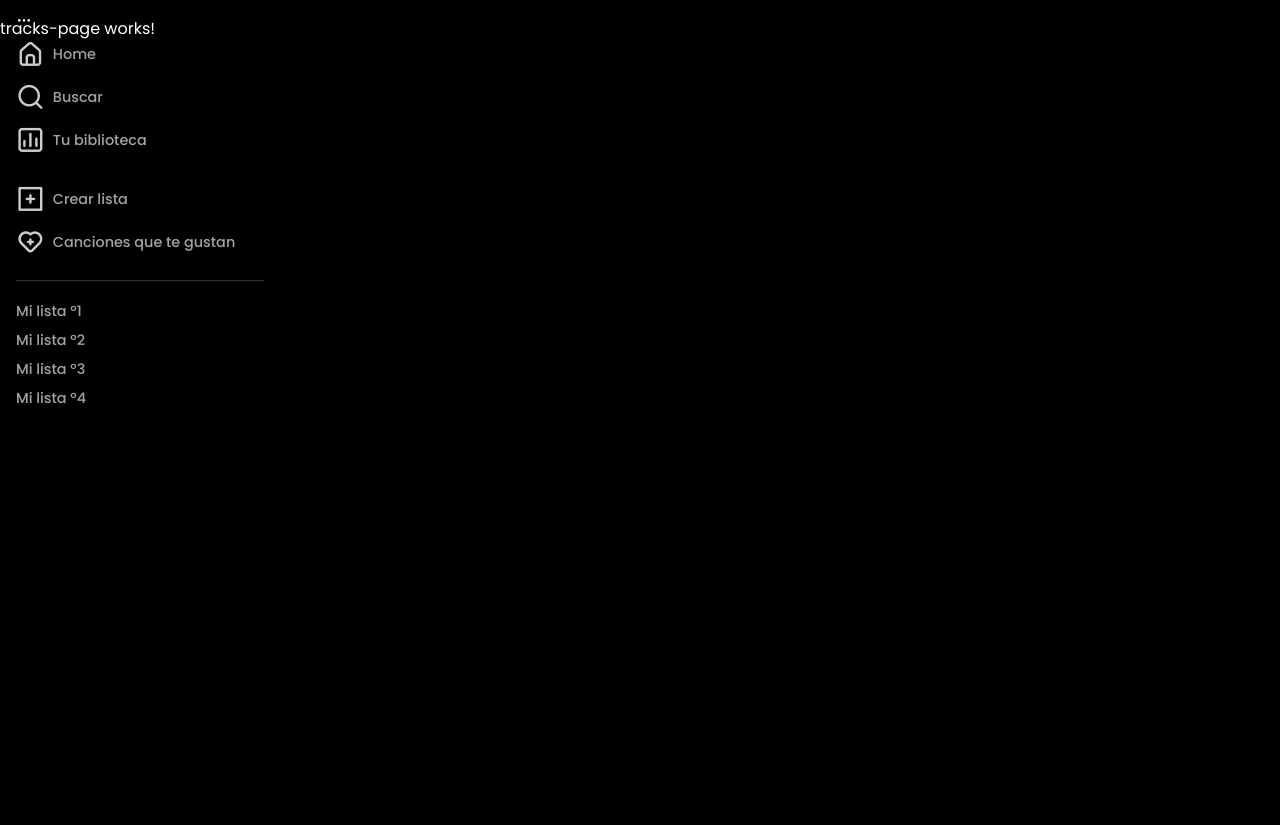
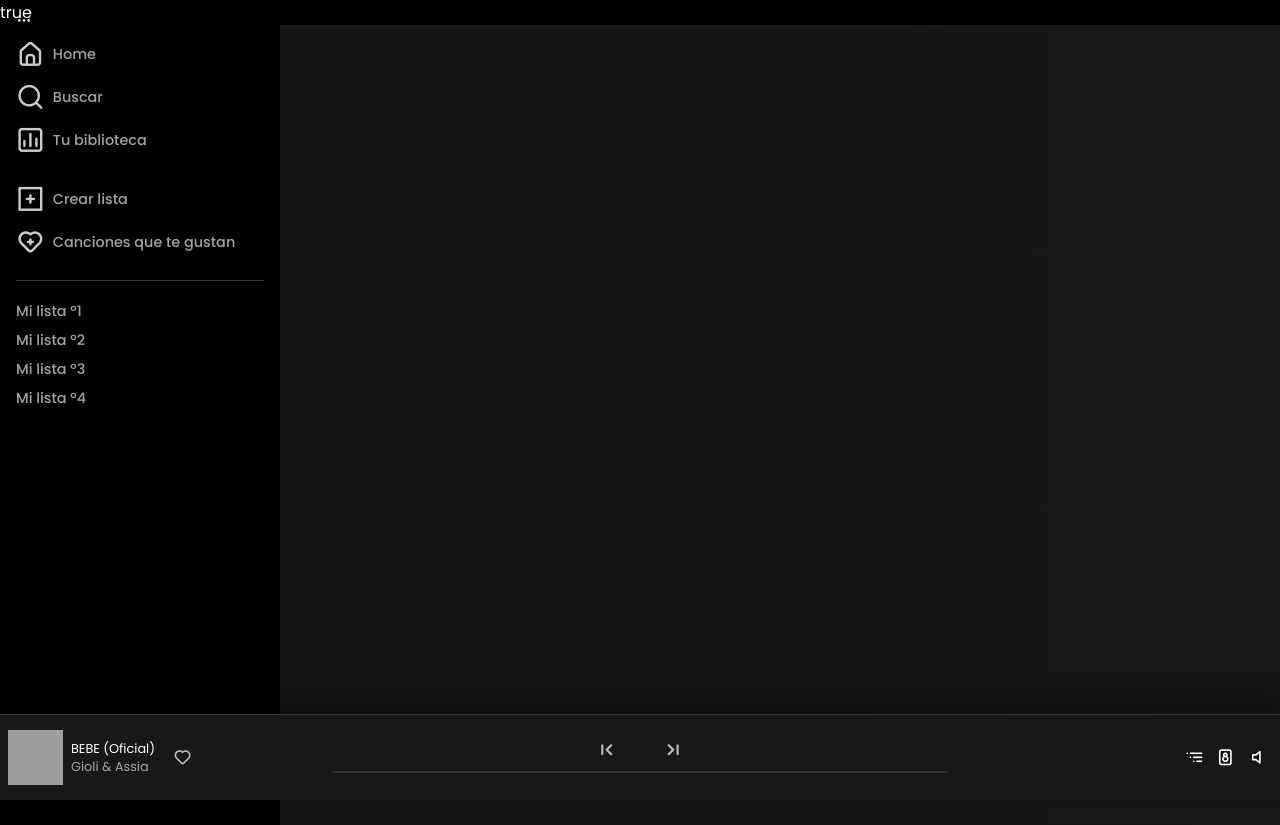
Before and after one commit to Jared-dev-prog/SpotifyClone, an Angular app: page / in a window 1280 px wide. Before the commit the page ends 800 px from the top, so only its background shows below. Built offline with nearby package versions, Linux system fonts and the light colour scheme; grey boxes are pictures that could not be loaded.

Commit message:
Include media player

```diff
--- a/src/app/modules/home/home-routing.module.ts
+++ b/src/app/modules/home/home-routing.module.ts
@@ -3,7 +3,7 @@
 
 const routes: Routes = [
   {
-    path: '',
+    path: 'tracks',
     loadChildren: () =>
       import('../tracks/tracks.module').then((m) => m.TracksModule),
   },
--- a/src/app/modules/home/pages/home-page/home-page.component.css
+++ b/src/app/modules/home/pages/home-page/home-page.component.css
@@ -0,0 +1,10 @@
+.home-wrapper {
+  margin: 0 0 0 17.5rem;
+  background: rgb(23, 23, 26);
+  background: linear-gradient(
+    90deg,
+    rgba(23, 23, 26, 1) 44%,
+    rgba(24, 24, 24, 1) 100%
+  );
+  min-height: 100vh;
+}
--- a/src/app/modules/home/pages/home-page/home-page.component.html
+++ b/src/app/modules/home/pages/home-page/home-page.component.html
@@ -1,2 +1,5 @@
 <app-side-bar></app-side-bar>
-<router-outlet name="child"></router-outlet>
+<app-media-player></app-media-player>
+<div class="home-wrapper">
+  <router-outlet name="child"></router-outlet>
+</div>
--- a/src/app/shared/components/media-player/media-player.component.css
+++ b/src/app/shared/components/media-player/media-player.component.css
@@ -0,0 +1,157 @@
+.media-player {
+  background-color: var(--color-5);
+  position: fixed;
+  bottom: 0;
+  width: 100%;
+  z-index: 2;
+  height: 85px;
+  border-top: solid 1px var(--color-2);
+  box-shadow: 0px -15px 15px 7px #0000002e;
+}
+
+.media-player .media-player--wrapper {
+  position: relative;
+  display: flex;
+  justify-content: space-between;
+  height: 100%;
+  padding: 0;
+}
+
+.media-player .media-player--wrapper .player-center {
+  display: flex;
+  align-content: center;
+  align-items: center;
+}
+
+.media-player--wrapper .artist {
+  width: 25%;
+  padding: 0 0.5rem;
+}
+
+.media-player--wrapper .player-audio {
+  width: 25%;
+  padding: 0 0.5rem;
+}
+
+.media-player--wrapper .player-controls {
+  width: 50%;
+  padding: 0 0.5rem;
+  position: relative;
+}
+
+.media-player--wrapper .artist .artist-inside {
+  display: flex;
+  gap: 0.5rem;
+}
+
+.media-player--wrapper .artist .track-like {
+  display: flex;
+  flex-direction: column;
+  align-self: center;
+  padding: 0 0.25rem;
+}
+
+.media-player--wrapper .artist .track-like .btn-like {
+  border: 0;
+  background-color: transparent;
+  color: var(--color-4);
+  font-size: var(--font-size-2);
+  opacity: 0.7;
+}
+
+.media-player--wrapper .artist .artist-inside .track-info {
+  display: flex;
+  flex-direction: column;
+  align-self: center;
+}
+
+.media-player--wrapper .artist .artist-inside .track-title {
+  margin: 0;
+  font-weight: 400;
+  font-size: 0.8rem;
+}
+
+.media-player--wrapper .artist .artist-inside .sub-title {
+  margin: 0;
+  font-weight: 300;
+  font-size: 80%;
+  opacity: 0.6;
+}
+
+.media-player--wrapper .artist .artist-inside .cover {
+  width: 55px;
+  height: 55px;
+  object-fit: cover;
+}
+
+.media-player--wrapper .player-controls-inside {
+  display: flex;
+  justify-content: center;
+  align-self: center;
+  flex-direction: column;
+  width: 100%;
+  position: relative;
+}
+
+.media-player--wrapper .player-controls-inside .buttons-media {
+  display: flex;
+  justify-content: center;
+  align-self: center;
+  gap: 0.5rem;
+}
+
+.media-player--wrapper .player-controls-inside .buttons-media .btn {
+  background-color: transparent;
+  border: 0;
+  color: var(--color-4);
+  opacity: 0.7;
+  font-size: 1.65rem;
+}
+
+.media-player--wrapper .player-controls-inside .buttons-media .play {
+  font-size: 2.35rem;
+}
+
+.media-player--wrapper .player-controls-inside .media-linetime {
+  display: flex;
+  justify-content: space-between;
+  font-size: 70%;
+  padding: 0;
+}
+
+.media-player--wrapper .player-controls-inside .media-linetime .time {
+  padding: 0.5rem 0;
+}
+
+.media-player--wrapper .player-controls-inside .media-linetime .time-progress {
+  background-color: var(--color-2);
+  height: 2px;
+  width: 100%;
+  left: 0;
+  position: absolute;
+  cursor: pointer;
+}
+
+.media-player--wrapper
+  .player-controls-inside
+  .media-linetime
+  .time-progress-live {
+  background-color: var(--color-4);
+  width: 0%;
+  height: 2px;
+  transition: all ease var(--animation-1);
+  position: absolute;
+}
+
+.media-player--wrapper .player-audio-inside {
+  display: flex;
+  justify-content: flex-end;
+  width: 100%;
+}
+
+.media-player--wrapper .player-audio-inside .btn-media {
+  background-color: transparent;
+  border: 0;
+  color: var(--color-4);
+  font-size: var(--font-size-2);
+}
--- a/src/app/shared/components/media-player/media-player.component.html
+++ b/src/app/shared/components/media-player/media-player.component.html
@@ -1 +1,70 @@
-<p>media-player works!</p>
+<div class="media-player">
+  <div class="media-player--wrapper">
+    <!--Zona del artista-->
+    <div class="artist player-center">
+      <ng-container *ngTemplateOutlet="artistZone"></ng-container>
+    </div>
+    <!--Zona del reproductor-->
+    <div class="player-controls player-center">
+      <ng-container *ngTemplateOutlet="playerZone"></ng-container>
+    </div>
+    <!--Zona del controles adicionales-->
+    <div class="player-audio player-center">
+      <ng-container *ngTemplateOutlet="playerAudio"></ng-container>
+    </div>
+  </div>
+</div>
+
+<!-- ZONE TEMPLATES -->
+
+<ng-template #artistZone>
+  <div class="artist-inside" *ngIf="true">
+    <img [src]="mockCover.cover" alt="" class="cover" />
+    <div class="track-info">
+      <h3 class="track-title">{{ mockCover.name }}</h3>
+      <h5 class="track-title sub-title">{{ mockCover?.album }}</h5>
+    </div>
+    <div class="track-like">
+      <button class="btn-like">
+        <i class="uil uil-heart"></i>
+      </button>
+    </div>
+  </div>
+</ng-template>
+
+<ng-template #playerZone>
+  <div class="player-controls-inside">
+    <div class="buttons-media">
+      <button class="arrow btn">
+        <i class="uil uil-previous"></i>
+      </button>
+      <button class="play btn">
+        <i class="uil"></i>
+      </button>
+      <button class="arrow btn">
+        <i class="uil uil-step-forward"></i>
+      </button>
+    </div>
+    <div class="media-linetime">
+      <div class="time"></div>
+      <span #progressBar class="time-progress">
+        <span class="time-progress-live" [style.width]=""> </span>
+      </span>
+      <div class="time"></div>
+    </div>
+  </div>
+</ng-template>
+
+<ng-template #playerAudio>
+  <div class="player-audio-inside">
+    <button class="btn-media">
+      <i class="uil uil-list-ui-alt"></i>
+    </button>
+    <button class="btn-media">
+      <i class="uil uil-boombox"></i>
+    </button>
+    <button class="btn-media">
+      <i class="uil uil-volume-off"></i>
+    </button>
+  </div> </ng-template
+>true
--- a/src/app/shared/components/media-player/media-player.component.ts
+++ b/src/app/shared/components/media-player/media-player.component.ts
@@ -3,8 +3,13 @@
 @Component({
   selector: 'app-media-player',
   templateUrl: './media-player.component.html',
-  styleUrls: ['./media-player.component.css']
+  styleUrls: ['./media-player.component.css'],
 })
 export class MediaPlayerComponent {
-
+  public mockCover: any = {
+    cover:
+      'https://encrypted-tbn0.gstatic.com/images?q=tbn:ANd9GcTLa1d1eduIxSukKCItfJJqzIK3Ab0pTj4_fw&usqp=CAU',
+    album: 'Gioli & Assia',
+    name: 'BEBE (Oficial)',
+  };
 }
--- a/src/app/shared/shared.module.ts
+++ b/src/app/shared/shared.module.ts
@@ -7,6 +7,6 @@
 @NgModule({
   declarations: [MediaPlayerComponent, HeaderUserComponent, SideBarComponent],
   imports: [CommonModule],
-  exports: [SideBarComponent],
+  exports: [SideBarComponent, MediaPlayerComponent],
 })
 export class SharedModule {}
```
